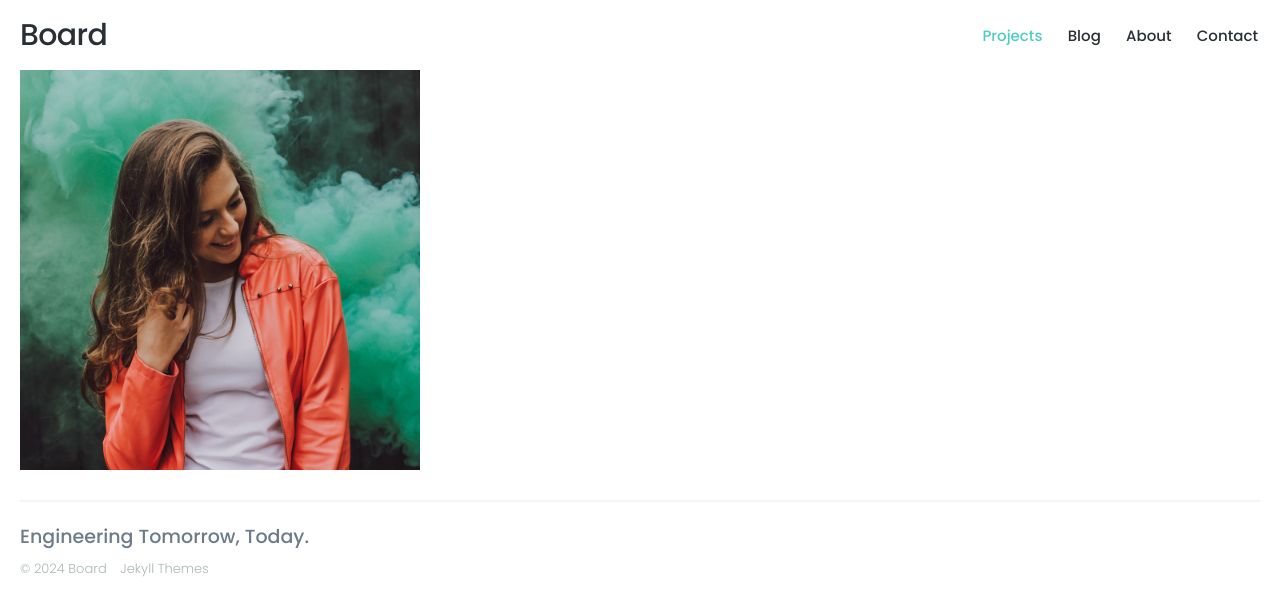
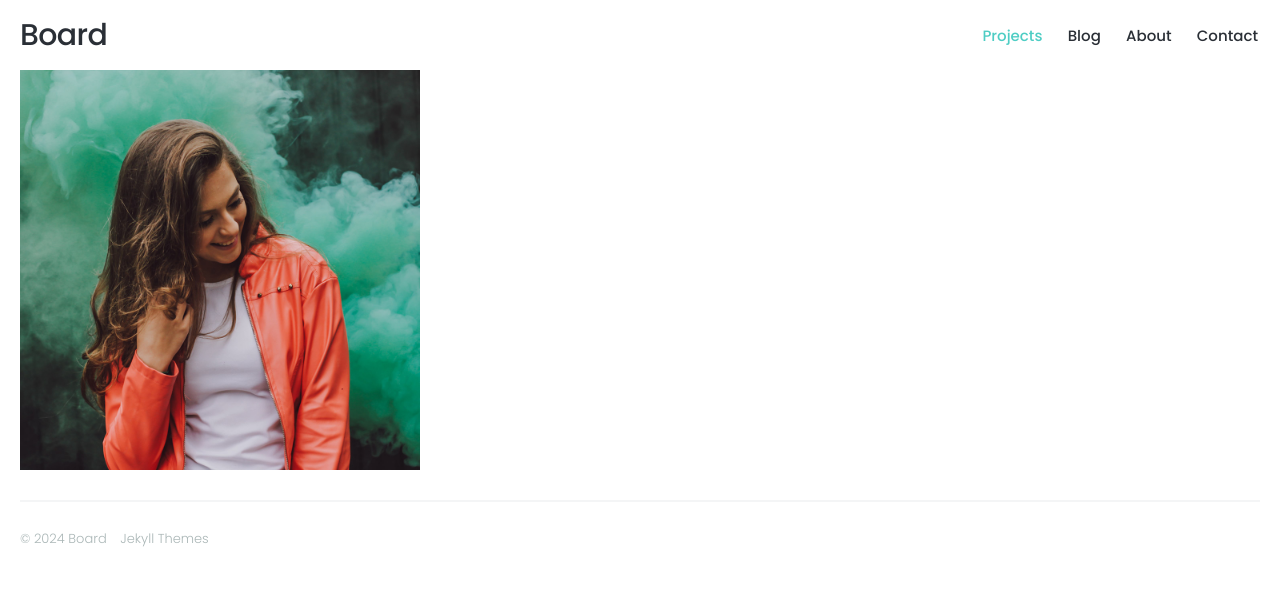
Before and after one commit to MiguelSolisSegura/MiguelSolisSegura.github.io, a Jekyll site: the page built from index.html, in a window 1280 px wide. Shown: the top 616 px of the page. Built offline with Jekyll 4.4.1, drawn with Linux system fonts in a browser that asks for light colours; nearby versions of some CDN libraries.

Commit message:
Removing footline

```diff
--- a/_data/settings.yml
+++ b/_data/settings.yml
@@ -18,8 +18,7 @@ menu_settings:
       url: '/contact'
 
 footer_settings:
-  footer_tagline: Engineering Tomorrow, Today.
-
+  footer_tagline:
 grid_settings:
   overlay_opacity: 0.8
   grid_spacing: 20
```
